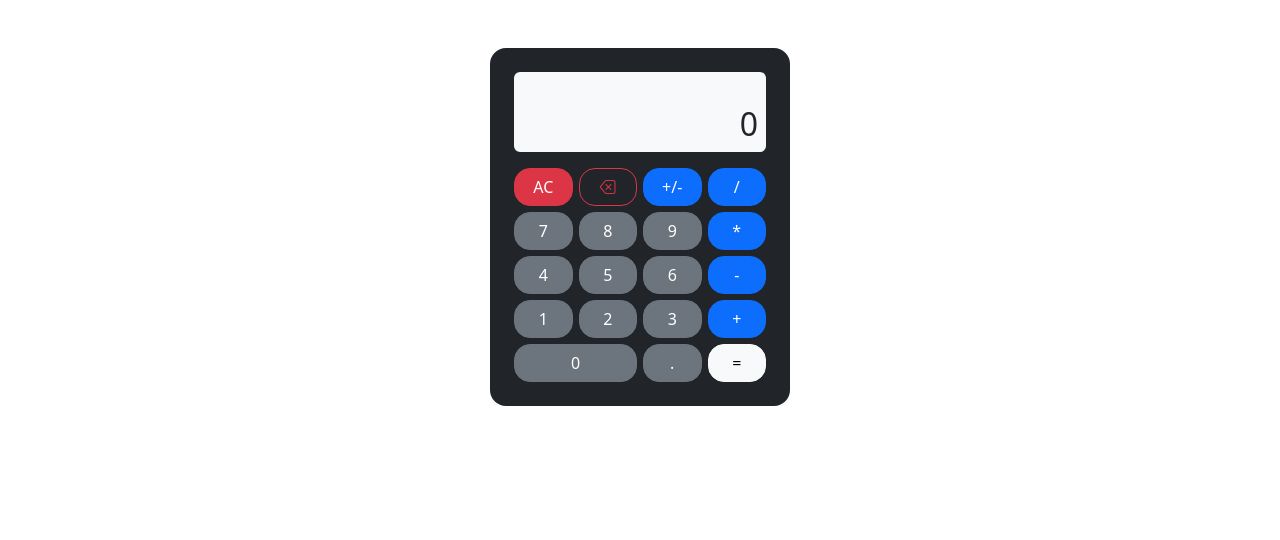
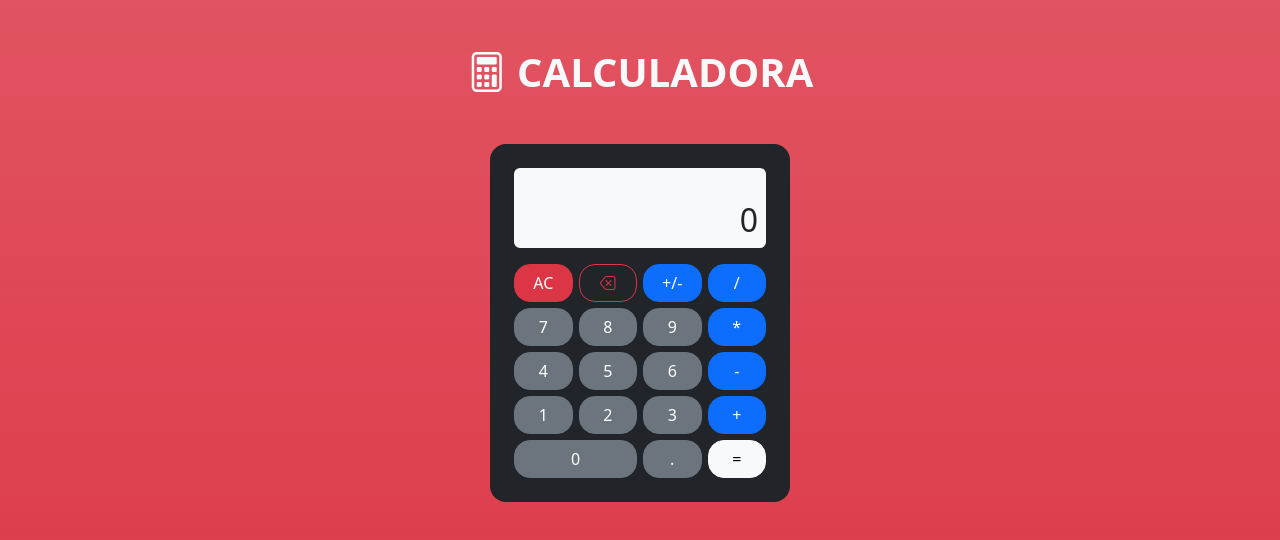
Before and after one commit to UnUsuarioMas67/calculator-angular, an Angular app: page / in a window 1280 px wide. Shown: the top 540 px of the page. Built offline with nearby package versions, Linux system fonts and the light colour scheme.

Commit message:
Set background color and add title

```diff
--- a/src/app/app.component.html
+++ b/src/app/app.component.html
@@ -1,4 +1,8 @@
 <div class="container-fluid py-5 px-2">
+  <h1 class="text-light text-center mb-5 text-uppercase fw-bold">
+    <i class="bi bi-calculator"></i>
+    Calculadora
+  </h1>
   <div class="row justify-content-center align-content-center">
     <app-calculator></app-calculator>
   </div>
--- a/src/index.html
+++ b/src/index.html
@@ -10,7 +10,7 @@
   <link rel="stylesheet" href="https://cdn.jsdelivr.net/npm/bootstrap-icons@1.11.3/font/bootstrap-icons.min.css">
 </head>
 
-<body>
+<body class="bg-danger bg-gradient vh-100">
   <app-root></app-root>
 </body>
 
```
